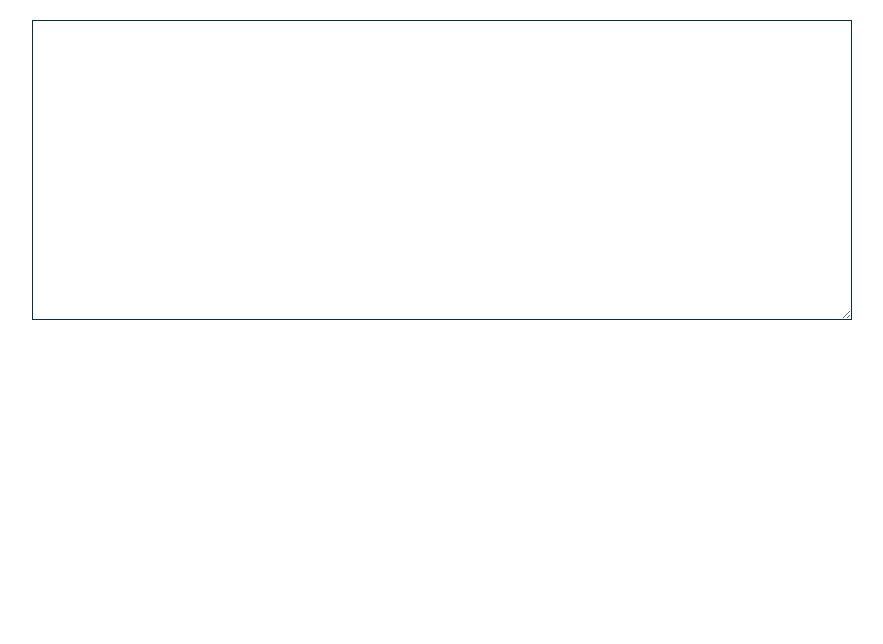
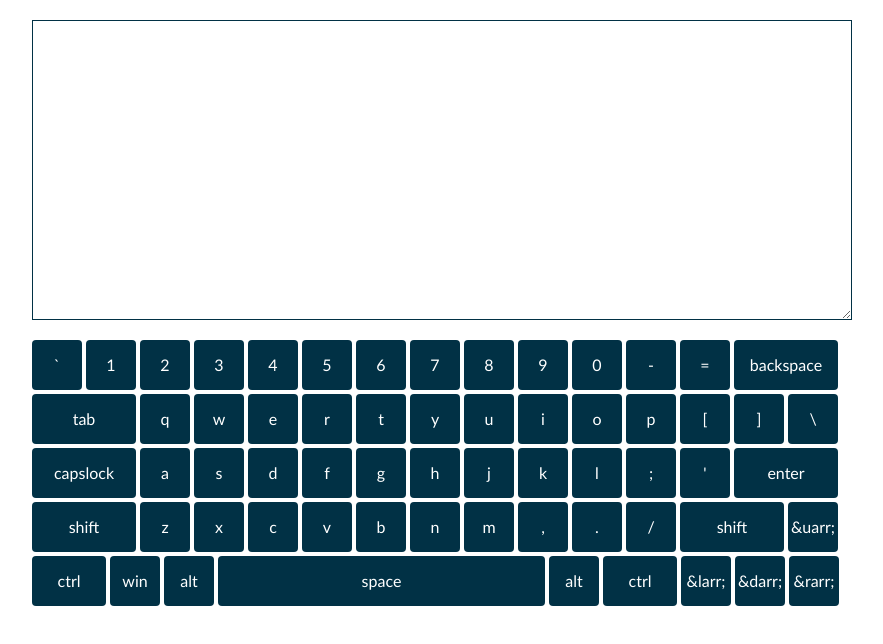
Before and after one commit to fiudurama/codejam-virtual-keyboard, a website: page index.html in a window 1280 px wide. Shown: the whole page, without its empty margins (198-1081 px from the left). Drawn offline with Linux system fonts and the light colour scheme; files that its build step writes are made by us from their sources.

Commit message:
feat: implement basic keyboard constructor

```diff
--- a/src/scripts/scripts.js
+++ b/src/scripts/scripts.js
@@ -1,8 +1,12 @@
-const Keybord = {
+const Keyboard = {
 	elements: {
 		main: null,
 		textarea: null,
 		keys: []
+	},
+
+	eventHandlers: {
+		oninput: null
 	},
 
 	properties: {
@@ -14,24 +18,161 @@ const Keybord = {
 		this.elements.main = document.createElement('div');
 		this.elements.textarea = document.createElement('textarea');
 
+		this.elements.textarea.classList.add('keyboard-output');
 		this.elements.main.classList.add('keyboard');
-		this.elements.textarea.classList.add('keyboard-output');
+		this.elements.main.appendChild(this._createKeyboard());
+
+		this.elements.keys = this.elements.main.querySelectorAll('.keyboard__key');
 
 		document.body.appendChild(this.elements.textarea);
 		document.body.appendChild(this.elements.main);
+
+		this.write(this.elements.textarea.value, currentValue => {
+			this.elements.textarea.value = currentValue;
+		});
 	},
 
 	_createKeyboard() {
+		const fragment = document.createDocumentFragment();
+		const keyEng = [
+			'`', '1', '2', '3', '4', '5', '6', '7', '8', '9', '0', '-', '=', 'backspace',
+			'tab', 'q', 'w', 'e', 'r', 't', 'y', 'u', 'i', 'o', 'p', '[', ']', '\\',
+			'capslock', 'a', 's', 'd', 'f', 'g', 'h', 'j', 'k', 'l', ';', '\'', 'enter',
+			'shift', 'z', 'x', 'c', 'v', 'b', 'n', 'm', ',', '.', '/', 'shift', '&uarr;',
+			'ctrl', 'win', 'alt', 'space', 'alt', 'ctrl', '&larr;', '&darr;', '&rarr;',
+		];
 
+		let lang = keyEng;
+
+		lang.forEach(key => {
+			const keyEl = document.createElement('button');
+			const insertBrAfter = ['backspace', '\\', 'enter', '&uarr;'].indexOf(key) != -1;
+
+			keyEl.classList.add('keyboard__key');
+
+			switch (key) {
+				case 'backspace':
+					keyEl.textContent = key.toLowerCase();
+					keyEl.classList.add('keyboard__key--size-2');
+
+					keyEl.addEventListener('click', () => {
+						this.properties.value = this.properties.value.slice(0, this.properties.value.length - 1);
+						this._triggerEvent('oninput');
+					});
+
+					break;
+
+				case 'tab':
+					keyEl.textContent = key.toLowerCase();
+					keyEl.classList.add('keyboard__key--size-2');
+
+					keyEl.addEventListener('click', () => {
+						this.properties.value += '\t';
+						this._triggerEvent('oninput');
+					});
+
+					break;
+
+				case 'capslock':
+					keyEl.textContent = key.toLowerCase();
+					keyEl.classList.add('keyboard__key--size-2');
+
+					keyEl.addEventListener('click', () => {
+						this._capsLockToggle();
+						keyEl.classList.toggle('keyboard__key--active', this.properties.capsLock)
+					});
+
+					break;
+
+				case 'enter':
+					keyEl.textContent = key.toLowerCase();
+					keyEl.classList.add('keyboard__key--size-2');
+
+					keyEl.addEventListener('click', () => {
+						this.properties.value += '\n';
+						this._triggerEvent('oninput');
+					});
+
+					break;
+
+				case 'space':
+					keyEl.textContent = key.toLowerCase();
+					keyEl.classList.add('keyboard__key--space');
+
+					keyEl.addEventListener('click', () => {
+						this.properties.value += ' ';
+						this._triggerEvent('oninput');
+					});
+
+					break;
+
+				case 'ctrl':
+					keyEl.textContent = key.toLowerCase();
+					keyEl.classList.add('keyboard__key--size-3');
+					break;
+
+				case 'shift':
+					keyEl.textContent = key.toLowerCase();
+					keyEl.classList.add('keyboard__key--size-2');
+					break;
+
+				case 'win':
+				case 'alt':
+				case 'shift':
+				case '&uarr;':
+				case '&darr;':
+				case '&larr;':
+				case '&rarr;':
+					keyEl.textContent = key.toLowerCase();
+					break;
+
+				default:
+					keyEl.textContent = key.toLowerCase();
+
+					keyEl.addEventListener('click', () => {
+						this.properties.value += this.properties.capsLock ? key.toUpperCase() : key.toLowerCase();
+						this._triggerEvent('oninput');
+					})
+					break;
+			};
+
+			fragment.appendChild(keyEl);
+
+			if (insertBrAfter) {
+				fragment.appendChild(document.createElement('br'));
+			}
+		});
+
+		return fragment;
+	},
+
+	_triggerEvent(handlerName) {
+		if ( typeof this.eventHandlers[handlerName] == 'function' ) {
+			this.eventHandlers[handlerName](this.properties.value);
+		};
 	},
 
 	_capsLockToggle() {
+		this.properties.capsLock = !this.properties.capsLock;
 
+		for (let i = 0; i < this.elements.keys.length; i++) {
+			const specKeys = ['backspace', 'enter', 'tab', 'capslock', 'shift', 'space', 'win', 'alt', 'ctrl', '&uarr;', '&darr;', '&larr;', '&rarr;']
+			.indexOf(this.elements.keys[i].textContent.toLowerCase()) == -1;
+
+			if (specKeys) {
+				this.elements.keys[i].textContent = this.properties.capsLock ? this.elements.keys[i].textContent.toUpperCase() : this.elements.keys[i].textContent.toLowerCase();
+			}
+		}
 	},
+
+	write(initialValue, oninput) {
+		this.properties.value = initialValue || '';
+		this.eventHandlers.oninput = oninput;
+	}
 
 
 }
 
 window.addEventListener('load', function() {
-	Keybord.init();
+	Keyboard.init();
 });
--- a/src/scss/styles.scss
+++ b/src/scss/styles.scss
@@ -16,7 +16,7 @@ html {
 		display: inline-flex;
 		width: 50px;
 		height: 50px;
-		margin: 0px 0px 4px 0;
+		margin: 0px 4px 4px 0;
 		border: none;
 		justify-content: center;
 		align-items: center;
@@ -30,7 +30,7 @@ html {
 		}
 
 		&--size-3 {
-			width: 75px;
+			width: 74px;
 		}
 
 		&--space {
```
Also changed, not shown: dist/scripts/scripts.js, dist/styles/styles.css, 1 other file.
